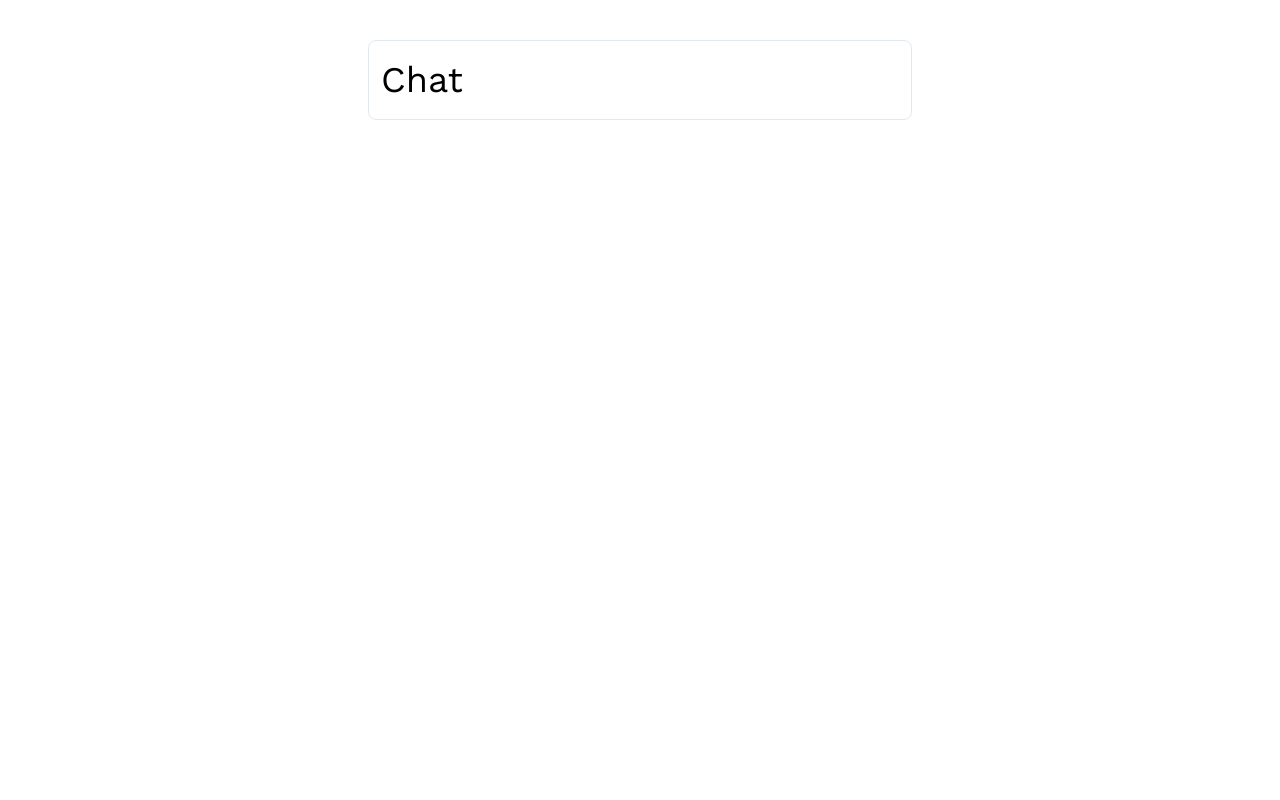
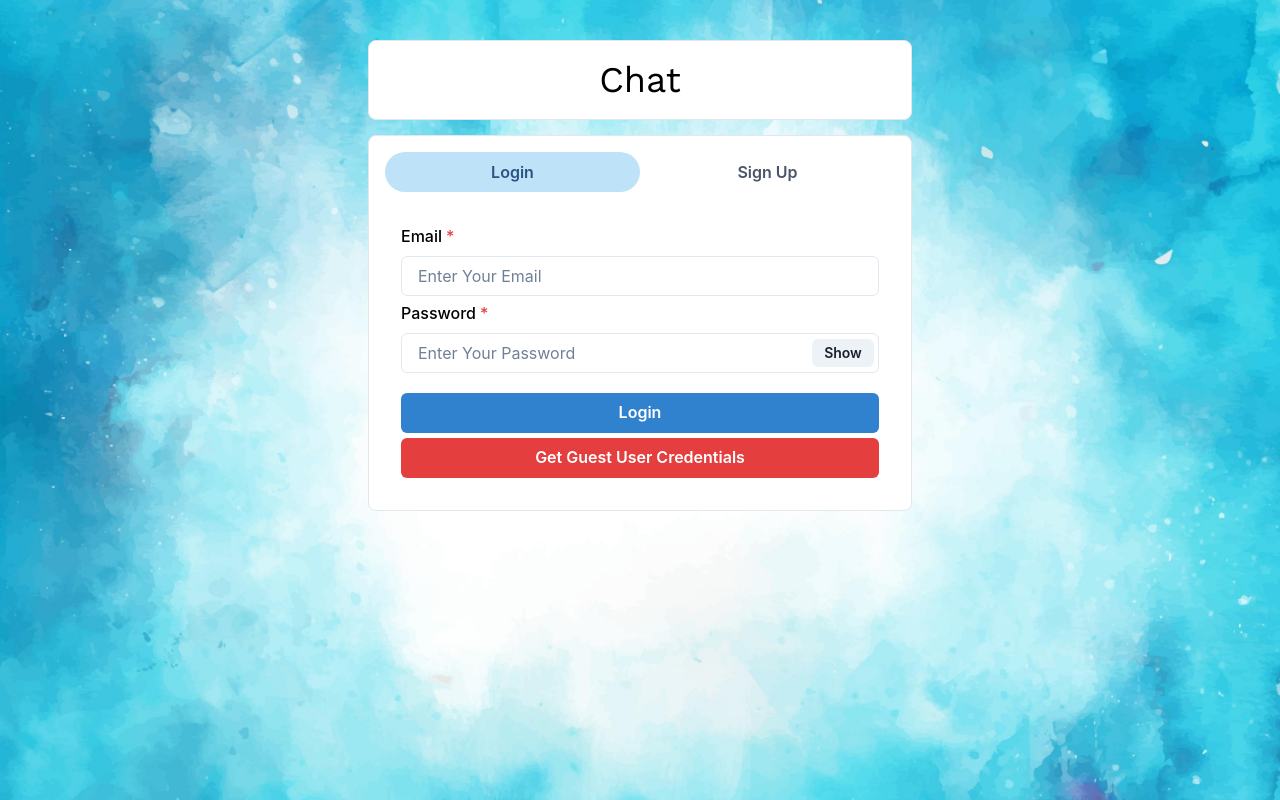
Before and after one commit to sushant-sg9/MERN-Chat-App, a React (Create React App) app in the folder frontend/: page / in a window 1280 px wide. Built offline with nearby package versions, Linux system fonts and the light colour scheme.

Commit message:
login and signup component

```diff
--- a/frontend/src/App.css
+++ b/frontend/src/App.css
@@ -3,4 +3,8 @@
 .App{
     min-height: 100vh;
     display: flex;
+    background-image: url('./Assets/Images/5605216.jpg');
+    background-size:cover ;
+    background-position: center;
+    color: black;
 }
--- /dev/null
+++ b/frontend/src/Component/Authentication/Login.js
@@ -0,0 +1,63 @@
+import { VStack } from '@chakra-ui/layout'
+import { FormControl, FormLabel } from '@chakra-ui/form-control'
+import { Input, InputGroup, InputRightElement } from '@chakra-ui/input'
+import React, { useState } from 'react'
+import { Button } from '@chakra-ui/react'
+
+const Login = () => {
+    const [show, setShow] = useState(false)
+
+    const [Email, setEmail] = useState()
+    const [password, setPassword] = useState()
+
+    const submitHandler = () => {
+
+    }
+
+    return (
+        <VStack spacing={'5px'}>
+
+            <FormControl id='email' isRequired>
+                <FormLabel>Email</FormLabel>
+                <Input placeholder='Enter Your Email' onChange={(e) => setEmail(e.target.value)} />
+            </FormControl>
+
+            <FormControl id='password' isRequired>
+                <FormLabel>Password</FormLabel>
+                <InputGroup>
+                    <Input type={show ? 'text' : 'password'} placeholder='Enter Your Password' onChange={(e) => setPassword(e.target.value)} />
+                    <InputRightElement width='4.5rem'>
+                        <Button h='1.75rem' size='sm' onClick={() => setShow(!show)}>
+                            {show ? 'Hide' : 'Show'}
+                        </Button>
+                    </InputRightElement>
+                </InputGroup>
+            </FormControl>
+
+
+            <Button
+                colorScheme="blue"
+                width="100%"
+                style={{ marginTop: 15 }}
+                onClick={submitHandler}
+
+            >
+                Login
+            </Button>
+            <Button
+                variant="solid"
+                colorScheme="red"
+                width="100%"
+                onClick={() => {
+                    setEmail("guest@example.com");
+                    setPassword("123456");
+                }}
+            >
+                Get Guest User Credentials
+            </Button>
+
+        </VStack>
+    )
+}
+
+export default Login
--- /dev/null
+++ b/frontend/src/Component/Authentication/SignUp.js
@@ -0,0 +1,80 @@
+import { VStack } from '@chakra-ui/layout'
+import { FormControl, FormLabel } from '@chakra-ui/form-control'
+import { Input, InputGroup, InputRightElement } from '@chakra-ui/input'
+import React, { useState } from 'react'
+import { Button } from '@chakra-ui/react'
+
+const SignUp = () => {
+    const [show, setShow] = useState(false)
+    const [name, setName] = useState()
+    const [Email, setEmail] = useState()
+    const [password, setPassword] = useState()
+    const [confirmPassword, setConfirmPassword] = useState()
+    const [pic, setPic] = useState()
+
+    const postDetails = (pics) => {
+    }
+
+    const submitHandler = () => {
+
+    }
+
+
+    return (
+        <VStack spacing={'5px'}>
+            <FormControl id='first-name' isRequired>
+                <FormLabel>Name</FormLabel>
+                <Input placeholder='Enter Your Name' onChange={(e) => setName(e.target.value)} />
+            </FormControl>
+            <FormControl id='email' isRequired>
+                <FormLabel>Email</FormLabel>
+                <Input placeholder='Enter Your Email' onChange={(e) => setEmail(e.target.value)} />
+            </FormControl>
+
+            <FormControl id='password' isRequired>
+                <FormLabel>Password</FormLabel>
+                <InputGroup>
+                    <Input type={show ? 'text' : 'password'} placeholder='Enter Your Password' onChange={(e) => setPassword(e.target.value)} />
+                    <InputRightElement width='4.5rem'>
+                        <Button h='1.75rem' size='sm' onClick={() => setShow(!show)}>
+                            {show ? 'Hide' : 'Show'}
+                        </Button>
+                    </InputRightElement>
+                </InputGroup>
+            </FormControl>
+
+            <FormControl id='confirm-password' isRequired>
+                <FormLabel>Confirm Password</FormLabel>
+                <InputGroup>
+                    <Input type={show ? 'text' : 'password'} placeholder='Confirm Password' onChange={(e) => setConfirmPassword(e.target.value)} />
+                    <InputRightElement width='4.5rem'>
+                        <Button h='1.75rem' size='sm' onClick={() => setShow(!show)}>
+                            {show ? 'Hide' : 'Show'}
+                        </Button>
+                    </InputRightElement>
+                </InputGroup>
+            </FormControl>
+
+            <FormControl id="pic">
+                <FormLabel>Upload your Picture</FormLabel>
+                <Input type="file" p={1.5} accept="image/*"
+                    onChange={(e) => {
+                        postDetails(e.target.files[0])
+                    }}
+                />
+            </FormControl>
+
+            <Button
+                colorScheme="blue"
+                width="100%"
+                style={{ marginTop: 15 }}
+                onClick={submitHandler}
+            >
+                Sign Up
+            </Button>
+
+        </VStack>
+    )
+}
+
+export default SignUp
--- a/frontend/src/Pages/HomePage.js
+++ b/frontend/src/Pages/HomePage.js
@@ -1,5 +1,7 @@
 import React from 'react'
-import { Container, Box, Text } from '@chakra-ui/react';
+import { Container, Box, Text, Tabs, TabList, Tab, TabPanels, TabPanel } from '@chakra-ui/react';
+import Login from '../Component/Authentication/Login';
+import SignUp from '../Component/Authentication/SignUp';
 
 const HomePage = () => {
   return (
@@ -14,7 +16,19 @@ const HomePage = () => {
         borderRadius='lg'
         borderWidth='1px'
       >
-      <Text fontSize='4xl' fontFamily='Work sans' color='black'>Chat</Text>
+        <Text fontSize='4xl' fontFamily='Work sans' color='black' textAlign={'center'}>Chat</Text>
+      </Box>
+      <Box bg={'white'} w='100%' p={4} borderRadius='lg' color={'black'} borderWidth='1px'>
+        <Tabs variant='soft-rounded'>
+          <TabList mb="1em">
+            <Tab width={"50%"}>Login</Tab>
+            <Tab width={"50%"}>Sign Up</Tab>
+          </TabList>
+          <TabPanels>
+            <TabPanel> <Login/></TabPanel>
+            <TabPanel> <SignUp/></TabPanel>
+          </TabPanels>
+        </Tabs>
       </Box>
     </Container>
   )
```
Also changed, not shown: frontend/src/Assets/Images/5605216.jpg (added).
